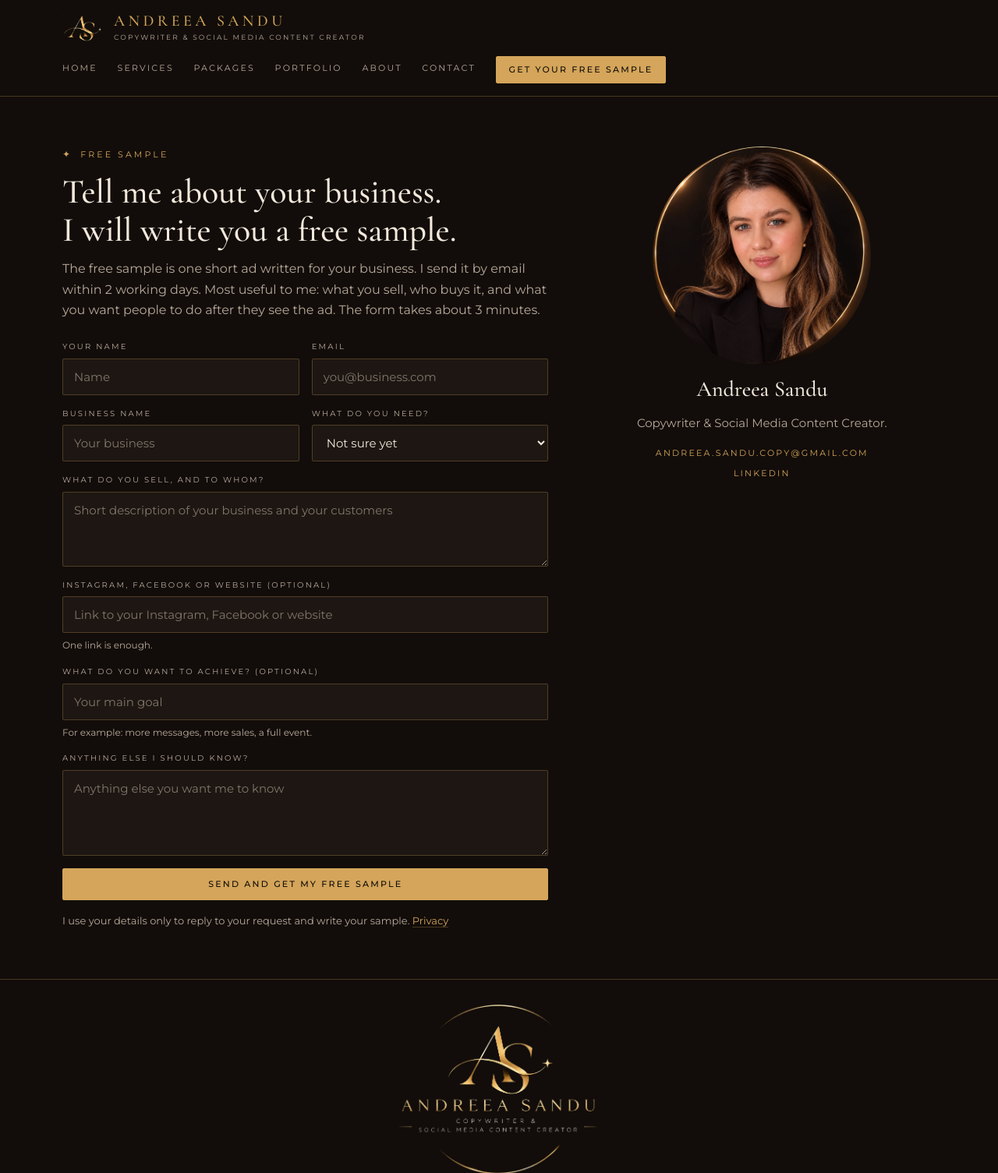
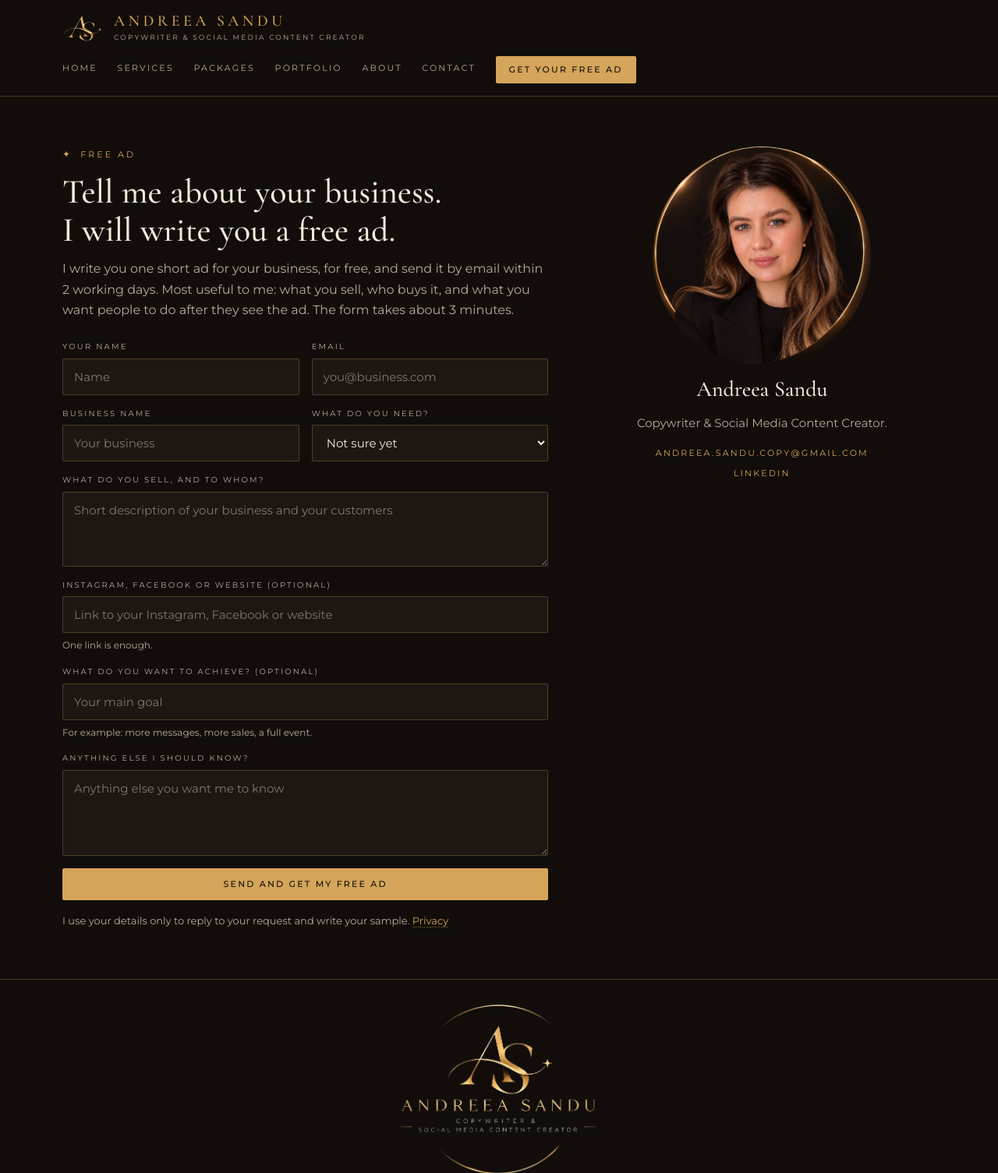
Before and after one commit to SanduAndreea22/Andreea-Tech-Content-Studio, a Django app: page /free-sample/ in a window 1280 px wide. Shown: the top 1505 px of the page at 78% size. Run offline with Django 5.2, Linux system fonts and the light colour scheme; parts of the project's set-up code (start-up, migrations or seed data) failed here and were passed over.

Commit message:
Decisions: one name for the offer (free ad), carousels counted inside posts, text price, Standard Posts, plain hero line, reply time
Co-Authored-By: Claude Sonnet 5.5 <noreply@anthropic.com>
Claude-Session: https://claude.ai/code/session_01Gn5nm9WY1abkMyEn3h7JWC

```diff
--- a/studio/packages.py
+++ b/studio/packages.py
@@ -6,6 +6,7 @@ Prices are fixed per package (never per hour), in euro.
 
 REVISIONS = "2 rounds of changes"
 REVISION_DAYS = 2  # working days for each round of changes
+TEXT_PRICE = 15  # fixed price in euro for one product, service or event text
 
 PACKAGE_GROUPS = [
     {
@@ -30,7 +31,7 @@ PACKAGE_GROUPS = [
                 "price": 75,
                 "features": [
                     "3 ads, each for a different offer or customer",
-                    "A headline and a clear next step for each ad",
+                    "3 headline options for each ad",
                     "Each ad starts from your customer's problem",
                     REVISIONS,
                 ],
@@ -54,13 +55,12 @@ PACKAGE_GROUPS = [
                 "highlight": False,
             },
             {
-                "name": "Growth Pack",
+                "name": "Standard Posts",
                 "days": 5,
                 "price": 110,
                 "features": [
-                    "8 posts",
-                    "1 carousel (post with several images)",
-                    "2 Reels scripts",
+                    "8 posts, including 1 carousel (a post with several images)",
+                    "2 Reels scripts (scripts for short videos)",
                     REVISIONS,
                 ],
                 "highlight": True,
@@ -70,9 +70,8 @@ PACKAGE_GROUPS = [
                 "days": 7,
                 "price": 200,
                 "features": [
-                    "12 posts",
-                    "2 carousels",
-                    "4 Reels scripts",
+                    "12 posts, including 2 carousels",
+                    "4 Reels scripts (scripts for short videos)",
                     REVISIONS,
                 ],
                 "highlight": False,
--- a/studio/templates/studio/about.html
+++ b/studio/templates/studio/about.html
@@ -27,8 +27,8 @@
     </div>
     <aside class="side-card">
       <img src="{% static 'studio/img/portrait-round.webp' %}" width="280" height="280" alt="Portrait of {{ SITE_NAME }}">
-      <span class="script">Let's create content that connects</span>
-      <a class="btn" href="{% url 'free_sample' %}">Get your free sample</a>
+      <span class="script">One free ad for your business</span>
+      <a class="btn" href="{% url 'free_sample' %}">Get your free ad</a>
       <a class="btn ghost" href="{% url 'portfolio' %}">See my samples</a>
     </aside>
   </div>
--- a/studio/templates/studio/base.html
+++ b/studio/templates/studio/base.html
@@ -4,7 +4,7 @@
   <meta charset="utf-8">
   <meta name="viewport" content="width=device-width, initial-scale=1">
   <title>{% block title %}{{ SITE_NAME }} | {{ SITE_TAGLINE }}{% endblock %}</title>
-  <meta name="description" content="{% block description %}Ads and social media posts for businesses that want to be noticed, understood and chosen. Ask for a free sample.{% endblock %}">
+  <meta name="description" content="{% block description %}Ads and social media posts for businesses that want to be noticed, understood and chosen. Ask for a free ad.{% endblock %}">
   <link rel="icon" type="image/png" href="{% static 'studio/img/favicon.png' %}">
   <link rel="preconnect" href="https://fonts.googleapis.com">
   <link rel="preconnect" href="https://fonts.gstatic.com" crossorigin>
@@ -29,7 +29,7 @@
         <a href="{% url 'about' %}" {% if current == 'about' %}class="on" aria-current="page"{% endif %}>About</a>
         <a href="{% url 'contact' %}" {% if current == 'contact' %}class="on" aria-current="page"{% endif %}>Contact</a>
         {% endwith %}
-        <a class="btn sm" href="{% url 'free_sample' %}">Get your free sample</a>
+        <a class="btn sm" href="{% url 'free_sample' %}">Get your free ad</a>
       </nav>
     </div>
   </header>
--- a/studio/templates/studio/contact.html
+++ b/studio/templates/studio/contact.html
@@ -11,7 +11,7 @@
       <div class="eyebrow">Contact</div>
       <h1 class="sec-title">Write to me directly.</h1>
       <hr class="rule">
-      <p class="lead">For questions, write here. For a free ad, use the form below.</p>
+      <p class="lead">For questions, write here and I reply within 2 working days. For a free ad, use the form below.</p>
       {% if SITE_LINKS %}
       <ul class="contact-list">
         {% if SITE_LINKS.email %}<li><span>Email</span><a href="mailto:{{ SITE_LINKS.email }}">{{ SITE_LINKS.email }}</a></li>{% endif %}
@@ -24,7 +24,7 @@
       <div class="sample-box">
         <h2>Want a free ad for your business?</h2>
         <p>Fill in a short form about your business. It takes about 3 minutes, and I write you one free ad.</p>
-        <a class="btn" href="{% url 'free_sample' %}">Get your free sample</a>
+        <a class="btn" href="{% url 'free_sample' %}">Get your free ad</a>
       </div>
     </div>
 
--- a/studio/templates/studio/free_sample.html
+++ b/studio/templates/studio/free_sample.html
@@ -1,16 +1,16 @@
 {% extends "studio/base.html" %}
 {% load static %}
 
-{% block title %}Get your free sample | {{ SITE_NAME }}{% endblock %}
-{% block description %}Tell me about your business and get a free sample written for it.{% endblock %}
+{% block title %}Get your free ad | {{ SITE_NAME }}{% endblock %}
+{% block description %}Tell me about your business and get a free ad written for it.{% endblock %}
 
 {% block content %}
 <section class="pad">
   <div class="wrap contact-grid">
     <div>
-      <div class="eyebrow">Free sample</div>
-      <h1 class="sec-title">Tell me about your business. I will write you a free sample.</h1>
-      <p class="lead">The free sample is one short ad written for your business. I send it by email within 2 working days. Most useful to me: what you sell, who buys it, and what you want people to do after they see the ad. The form takes about 3 minutes.</p>
+      <div class="eyebrow">Free ad</div>
+      <h1 class="sec-title">Tell me about your business. I will write you a free ad.</h1>
+      <p class="lead">I write you one short ad for your business, for free, and send it by email within 2 working days. Most useful to me: what you sell, who buys it, and what you want people to do after they see the ad. The form takes about 3 minutes.</p>
 
       <form method="post" novalidate>
         {% csrf_token %}
@@ -25,7 +25,7 @@
         <div class="field full">{{ form.link.label_tag }}{{ form.link }}<span class="hint">{{ form.link.help_text }}</span>{% for e in form.link.errors %}<span class="error" role="alert">{{ e }}</span>{% endfor %}</div>
         <div class="field full">{{ form.goal.label_tag }}{{ form.goal }}<span class="hint">{{ form.goal.help_text }}</span>{% for e in form.goal.errors %}<span class="error" role="alert">{{ e }}</span>{% endfor %}</div>
         <div class="field full">{{ form.message.label_tag }}{{ form.message }}{% for e in form.message.errors %}<span class="error" role="alert">{{ e }}</span>{% endfor %}</div>
-        <div class="field full"><button class="btn" type="submit">Send and get my free sample</button></div>
+        <div class="field full"><button class="btn" type="submit">Send and get my free ad</button></div>
         <p class="privacy full">I use your details only to reply to your request and write your sample. <a href="{% url 'privacy' %}">Privacy</a></p>
       </form>
     </div>
--- a/studio/templates/studio/packages.html
+++ b/studio/templates/studio/packages.html
@@ -32,8 +32,8 @@
     {% endfor %}
 
     <div class="note-row">
-      <p><b>Need product, service &amp; event texts?</b> I price them per text. Ask me and I will tell you the price for your texts.</p>
-      <p><b>Not sure what to pick?</b> Ask for a free sample first and I will suggest a package.</p>
+      <p><b>Need product, service &amp; event texts?</b> They cost €{{ text_price }} per text, a fixed price.</p>
+      <p><b>Not sure what to pick?</b> Ask for your free ad first and I will suggest a package.</p>
     </div>
   </div>
 </section>
--- a/studio/templates/studio/portfolio_detail.html
+++ b/studio/templates/studio/portfolio_detail.html
@@ -12,7 +12,7 @@
     <p class="lead">{{ sample.description }}</p>
     <div class="btn-row" style="margin:20px 0">
       <a class="btn sm" href="{{ sample.pdf.url }}" target="_blank" rel="noopener">Open PDF in a new tab</a>
-      <a class="btn sm ghost" href="{% url 'free_sample' %}">Get your free sample</a>
+      <a class="btn sm ghost" href="{% url 'free_sample' %}">Get your free ad</a>
     </div>
     <object class="pdf-view" data="{{ sample.pdf.url }}" type="application/pdf" aria-label="{{ sample.title }} (PDF)">
       <p class="empty">Your browser cannot show the PDF here. <a href="{{ sample.pdf.url }}" target="_blank" rel="noopener">Open it in a new tab</a>.</p>
--- a/studio/templates/studio/privacy.html
+++ b/studio/templates/studio/privacy.html
@@ -11,7 +11,7 @@
     <hr class="rule">
 
     <h2>What I collect</h2>
-    <p>Only what you type in the free sample form: your name, email, business name, what you sell, a link to your social media or website (if you add one), your goal (if you add one) and your message.</p>
+    <p>Only what you type in the free ad form: your name, email, business name, what you sell, a link to your social media or website (if you add one), your goal (if you add one) and your message.</p>
 
     <h2>Why</h2>
     <p>Only to reply to your request and to write your free ad or your package. I do not use your details for anything else, and I do not sell or share them.</p>
--- a/studio/templates/studio/services.html
+++ b/studio/templates/studio/services.html
@@ -25,7 +25,7 @@
       <article class="service-item">
         <h2>Product, service &amp; event texts</h2>
         <p>Descriptions of your products and services, and announcements for your events.</p>
-        <p class="meta-line">Fixed price per text. <a href="{% url 'free_sample' %}?service=texts">Ask for the price</a></p>
+        <p class="meta-line">Fixed price: €{{ text_price }} per text. <a href="{% url 'free_sample' %}?service=texts">Ask about it</a></p>
       </article>
     </div>
   </div>
@@ -51,6 +51,6 @@
 <section class="pad cta-band">
   <span class="script">Not sure what you need?</span>
   <p class="lead center">Tell me about your business and I will write you one free ad. Then we choose together.</p>
-  <a class="btn" href="{% url 'free_sample' %}">Get your free sample</a>
+  <a class="btn" href="{% url 'free_sample' %}">Get your free ad</a>
 </section>
 {% endblock %}
--- a/studio/views.py
+++ b/studio/views.py
@@ -2,7 +2,7 @@ from django.shortcuts import get_object_or_404, redirect, render
 
 from .forms import ContactForm
 from .models import SampleProject
-from .packages import PACKAGE_GROUPS, REVISION_DAYS
+from .packages import PACKAGE_GROUPS, REVISION_DAYS, TEXT_PRICE
 
 
 def home(request):
@@ -21,11 +21,12 @@ def services(request):
         "posts_from": _cheapest("Social media posts"),
         "groups": PACKAGE_GROUPS,
         "revision_days": REVISION_DAYS,
+        "text_price": TEXT_PRICE,
     })
 
 
 def packages(request):
-    return render(request, "studio/packages.html", {"groups": PACKAGE_GROUPS})
+    return render(request, "studio/packages.html", {"groups": PACKAGE_GROUPS, "text_price": TEXT_PRICE})
 
 
 def portfolio(request):
```
Also changed, not shown: brand/service-rules.md (+7 -1 lines), studio/templates/studio/home.html (+6 -5 lines), studio/tests.py (+23 -4 lines).
